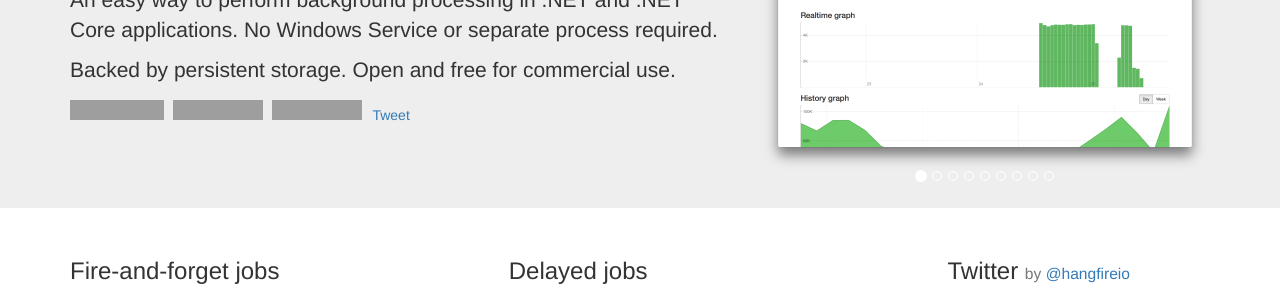
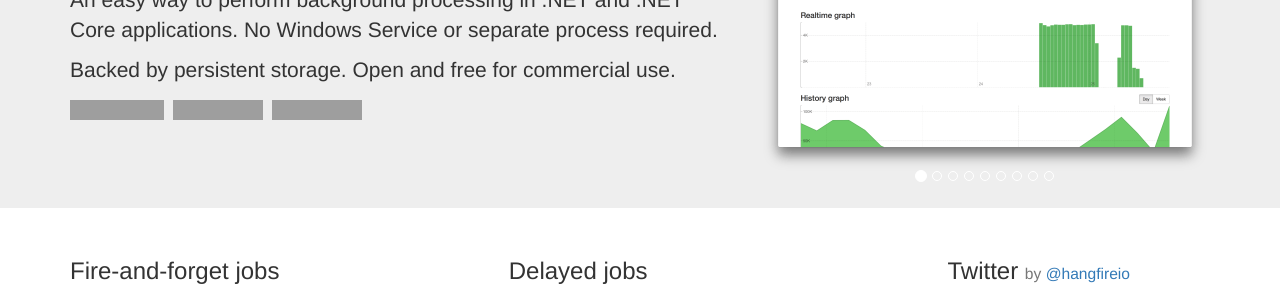
Before and after one commit to HangfireIO/Hangfire.io, a Jekyll site: the page built from index.html, in a window 1280 px wide. Shown: the part 174-469 px from the top of the page. Built offline with Jekyll 4.4.1, drawn with Linux system fonts in a browser that asks for light colours; comment, search, counter and statistics services are not loaded; grey boxes are pictures that could not be loaded.

Commit message:
No need for yet another Twitter button

```diff
--- a/index.html
+++ b/index.html
@@ -27,9 +27,6 @@
 
                 <iframe src="https://ghbtns.com/github-btn.html?user=HangfireIO&repo=Hangfire&type=watch&count=true"
   allowtransparency="true" frameborder="0" scrolling="0" width="97" height="20"></iframe>
-
-                <a href="https://twitter.com/share" class="twitter-share-button" data-dnt="true" data-via="hangfireio" data-url="https://www.hangfire.io">Tweet</a>
-<script>!function(d,s,id){var js,fjs=d.getElementsByTagName(s)[0],p=/^http:/.test(d.location)?'http':'https';if(!d.getElementById(id)){js=d.createElement(s);js.id=id;js.src=p+'://platform.twitter.com/widgets.js';fjs.parentNode.insertBefore(js,fjs);}}(document, 'script', 'twitter-wjs');</script>
 
             </div>
             <div class="col-md-5">
```
